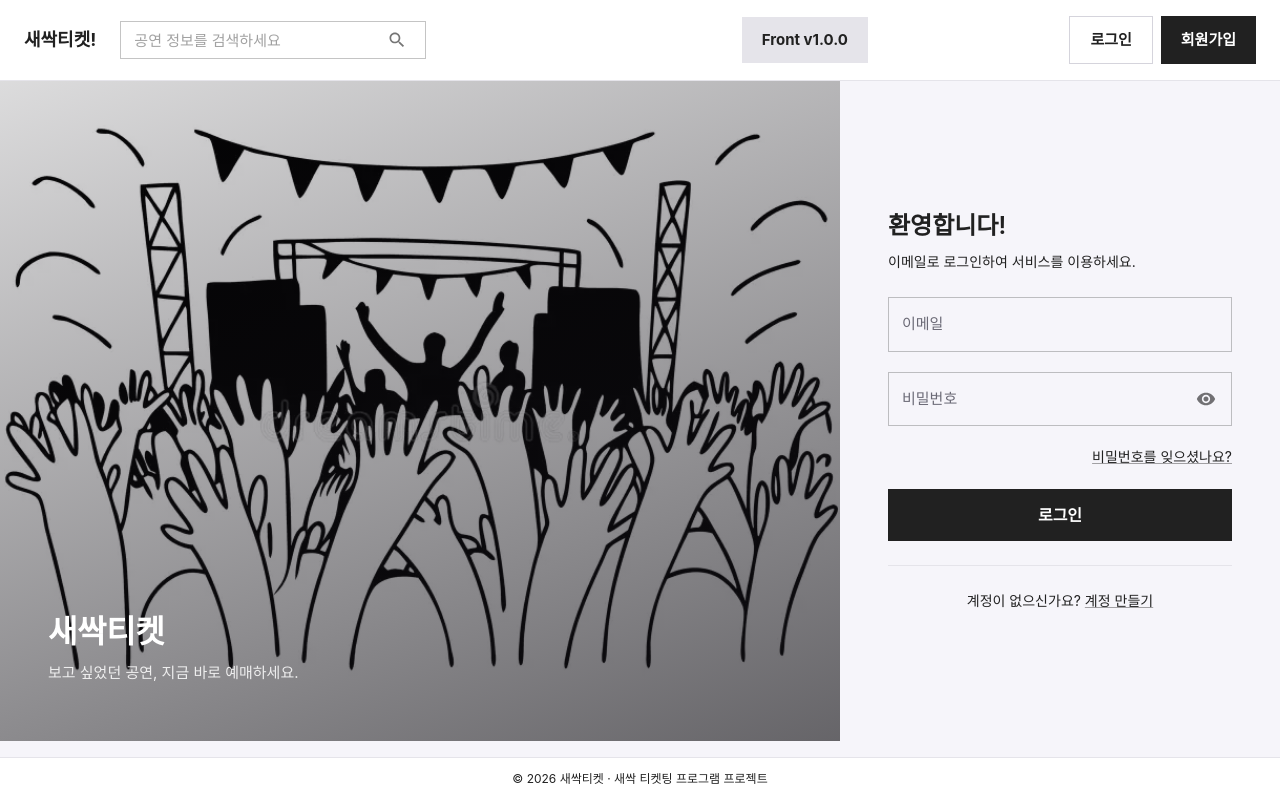
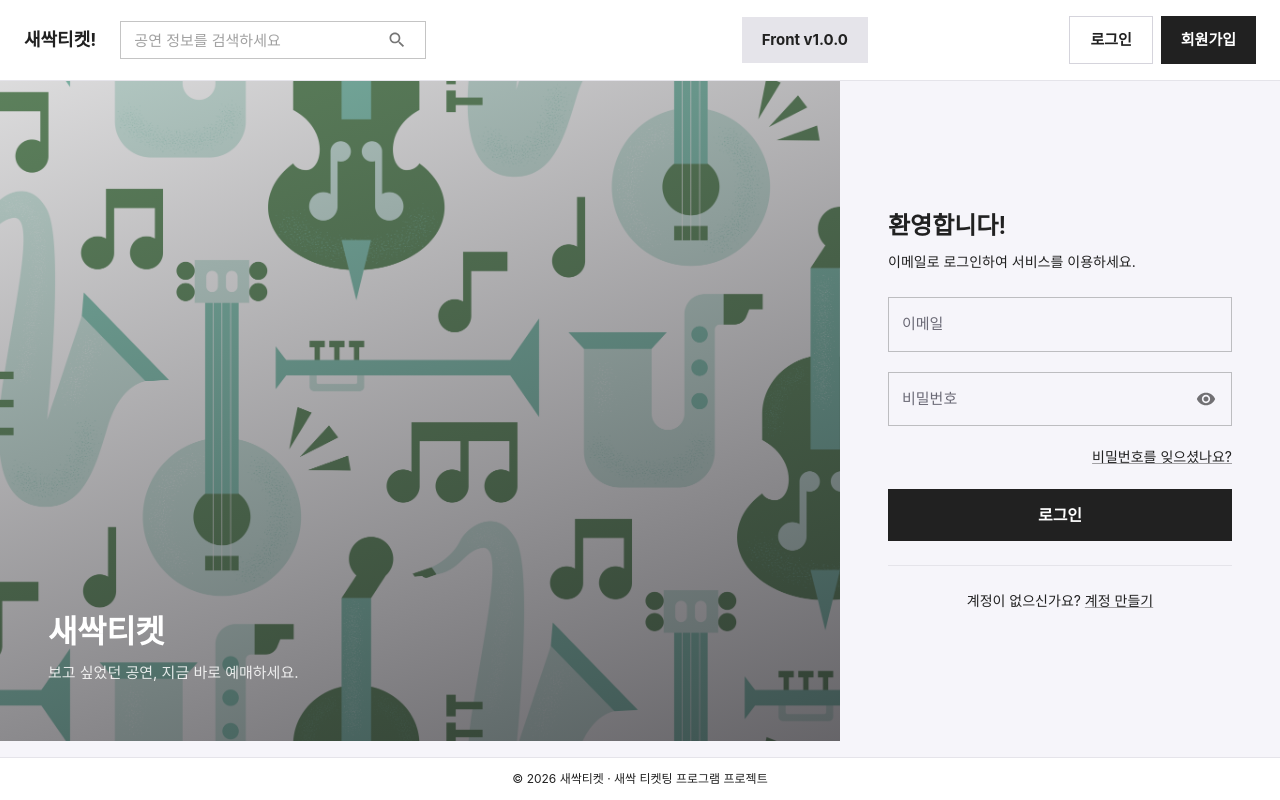
Before and after one commit to juyeoon/sesac-ticket, a React (Vite) app in the folder web/frontend/: page /login in a window 1280 px wide. Built offline with nearby package versions, Linux system fonts and the light colour scheme; no server answers; a web font is replaced by a local one.

Commit message:
chore(auth): 로그인 화면 브랜드 이미지를 main_img.png로 교체

```diff
--- a/web/frontend/src/components/auth/AuthCard.tsx
+++ b/web/frontend/src/components/auth/AuthCard.tsx
@@ -19,7 +19,7 @@ export function AuthCard({ title, description, children, footer }: AuthCardProps
       <Box sx={{ display: { xs: 'none', md: 'block' }, position: 'relative', flex: 1 }}>
         <Box
           component="img"
-          src="/login-image.webp"
+          src="/main_img.png"
           alt=""
           sx={{ position: 'absolute', inset: 0, width: '100%', height: '100%', objectFit: 'cover' }}
         />
```
Also changed, not shown: web/frontend/public/main_img.png (added).
